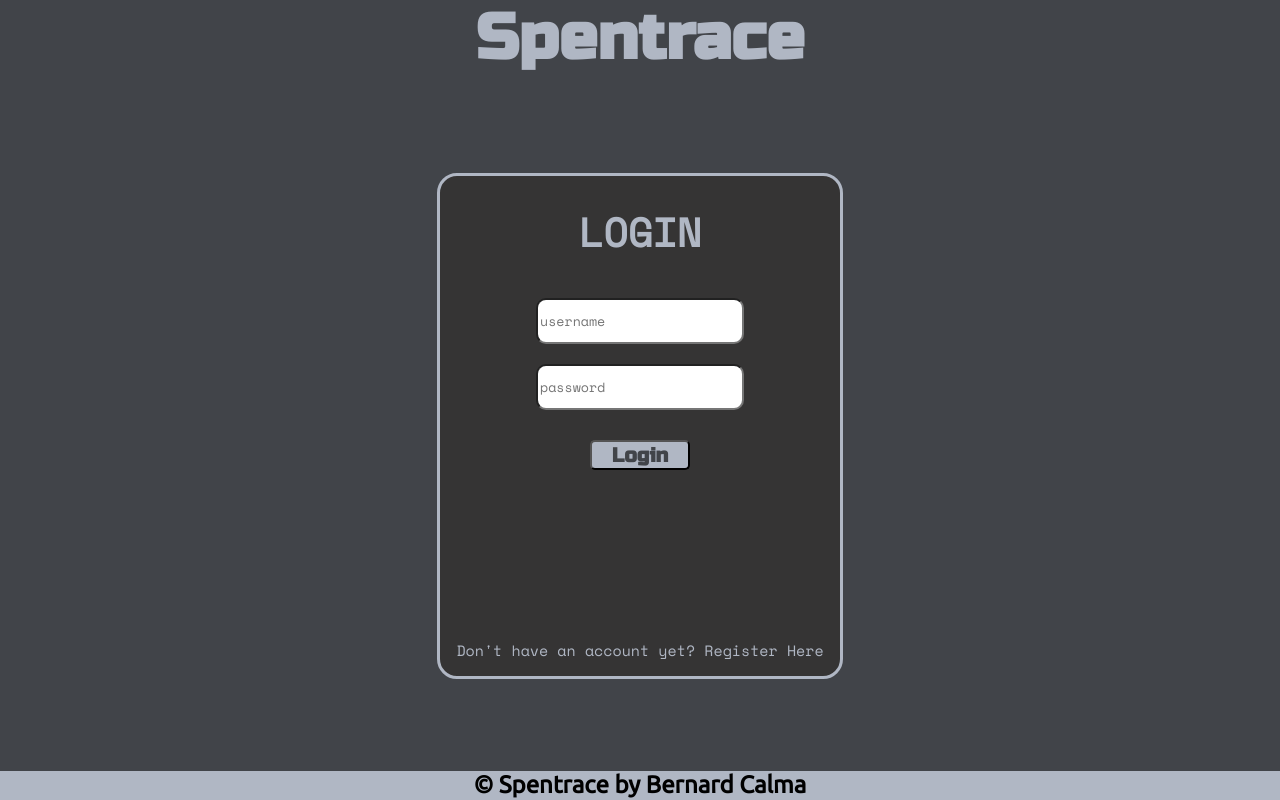
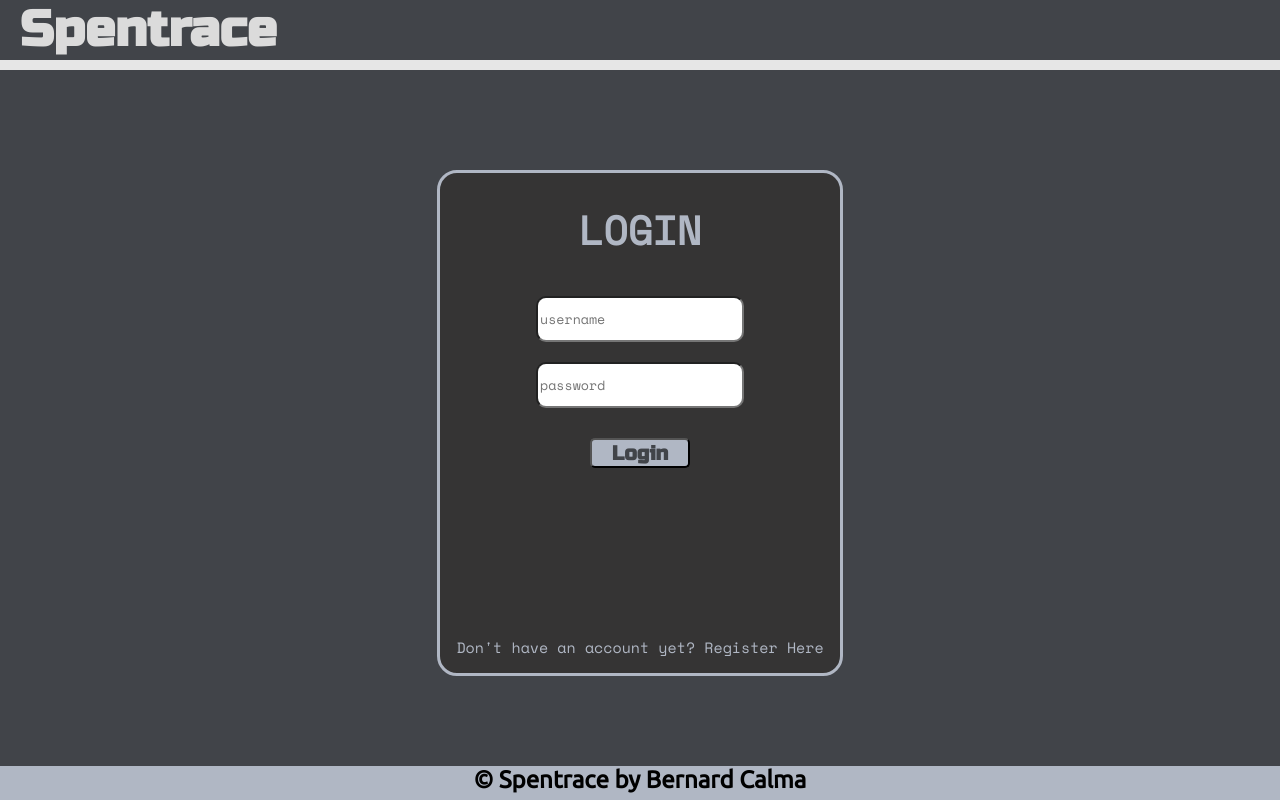
Before and after one commit to Bernard-Calma/spentrace-react, a React (Create React App) app: page / in a window 1280 px wide. Built offline with nearby package versions, Linux system fonts and the light colour scheme.

Commit message:
changed nav and header position

```diff
--- a/src/App.css
+++ b/src/App.css
@@ -13,6 +13,7 @@ body {
   margin: 0 auto;
   display: flex;
   flex-direction: column;
+  justify-content: space-between;
 }
 
 
@@ -22,7 +23,7 @@ body {
   }
 
   .App {
-    height: 73vh;
+    height: 90vh;
     width: auto;
   }
 }
--- a/src/App.js
+++ b/src/App.js
@@ -14,7 +14,7 @@ import Footer from './container/footer/Footer';
 
 
 const App = () => {
-  const [view, setView] = useState("Main")
+  const [view, setView] = useState("Login")
   const [user, setUser] = useState({
     username: "",
     password: "",
@@ -85,6 +85,11 @@ const App = () => {
 
   return (
     <div className="App">
+      <Header
+          handleChangeView = {handleChangeView}
+          view = {view}
+          openBill = {openBill}
+      />
       {
         user.loggedIn ?
         <>
@@ -113,15 +118,9 @@ const App = () => {
           />
           :<></>
         }
-          <NavBar
-            handleChangeView = {handleChangeView}
-            view = {view}
-            openBill = {openBill}
-          />
         </>
         :
         <>
-          <Header />
           { view === "Register"
           ?
           <Register
--- a/src/Components/Bill.css
+++ b/src/Components/Bill.css
@@ -14,6 +14,7 @@
     font-family: "Ubuntu";
     font-size: 20px;
     text-align: center;
+    margin: 10px;
 }
 
 
--- a/src/Components/NavBar.css
+++ b/src/Components/NavBar.css
@@ -4,7 +4,6 @@
     justify-content: space-between;
     /* border: black solid;  */
     bottom: 0;
-    margin: 0px auto 50px;
     /* border-radius: 20px; */
     /* background-color: rgb(173, 170, 170); */
 }
--- a/src/Components/NavBar.jsx
+++ b/src/Components/NavBar.jsx
@@ -1,20 +1,21 @@
-import Footer from "../container/footer/Footer"
-import Header from "../container/header/Header"
 import "./NavBar.css"
 
 const NavBar = (props) => {
     return(
         <section className="navBarContainer">
             {
-                props.view === "Main" ? <img className="navBarItem navIcon"  src="https://www.flaticon.com/svg/vstatic/svg/9243/9243903.svg?token=exp=1677635808~hmac=64dc26a1ea060cb9c641892211927cfc" alt="add" onClick={()=> props.handleChangeView("Add")}/>
+                props.view === "Main"
+                ? <img
+                    className="navBarItem navIcon"
+                    src="https://www.flaticon.com/svg/vstatic/svg/9243/9243903.svg?token=exp=1677635808~hmac=64dc26a1ea060cb9c641892211927cfc"
+                    alt="add"
+                    onClick={()=> props.handleChangeView("Add")}
+                />
+                : props.view === "Show" ? <>
+                    <p className="navBarItem">Edit</p>
+                    <p className="navBarItem">Delete</p>
+                </>
                 : <>
-                    {
-                        props.view === "Add" ? <></>
-                        : <>
-                            <p className="navBarItem">Edit</p>
-                            <p className="navBarItem">Delete</p>
-                        </>
-                    }
                 </>
             }
         </section>
--- a/src/container/footer/footer.css
+++ b/src/container/footer/footer.css
@@ -5,7 +5,7 @@
     font-family: 'Ubuntu', sans-serif;
     height: 3vh;
     color: black;
-    padding-bottom: 5px;
+    padding-bottom: 10px;
 }
 
 .footerContent {
--- a/src/container/header/Header.jsx
+++ b/src/container/header/Header.jsx
@@ -1,9 +1,15 @@
+import NavBar from "../../Components/NavBar";
 import "./header.css"
 
 const Header = (props) => {
     return(
         <div className='header'>
             <h1 className="title">Spentrace</h1>
+            <NavBar
+                handleChangeView = {props.handleChangeView}
+                view = {props.view}
+                openBill = {props.openBill}
+            />
         </div>
     )
 }
--- a/src/container/header/header.css
+++ b/src/container/header/header.css
@@ -1,18 +1,16 @@
 .header {
-    width: 100%;
-    text-align: center;
-    height: 80px;
+    margin-bottom: 10px;
+    border-bottom: solid rgb(230, 230, 230) 10px;
+    display: flex;
+    flex-direction: row;
+    justify-content: space-between;
+    padding: 0 20px;
 }
 
 .title {
     font-family: 'Russo One', sans-serif;
-    font-size: 4rem;
-    color: #B0B7C4;
+    width: 250px;
+    font-size: 50px;
+    color: #dbdbdb;
     margin: 0;
 }
-
-@media screen and (max-width: 900px) {
-    .header {
-        display: none;
-    }
-}
--- a/src/container/main/main.css
+++ b/src/container/main/main.css
@@ -5,12 +5,12 @@ li {
 
 /* Main Container Styles */
 .mainContainer {
-    height: 80%;
-    margin: 20px 50px 50px;
+    flex: 1;
     border: solid #B0B7C4;
-    border-radius: 10px 20px 3px;
+    border-radius: 10px;
     background-color: rgb(53, 52, 52);
     overflow: hidden;
+    margin: 10px;
 }
 
 /* CATEGORIES CONTAINER */
@@ -33,7 +33,6 @@ li {
     font-size: 25px;
     text-align: center;
     font-weight: bold;
-    /* border: solid black; */
 }
 /* BILLS CONTAINER */
 .billsContainer{
```
